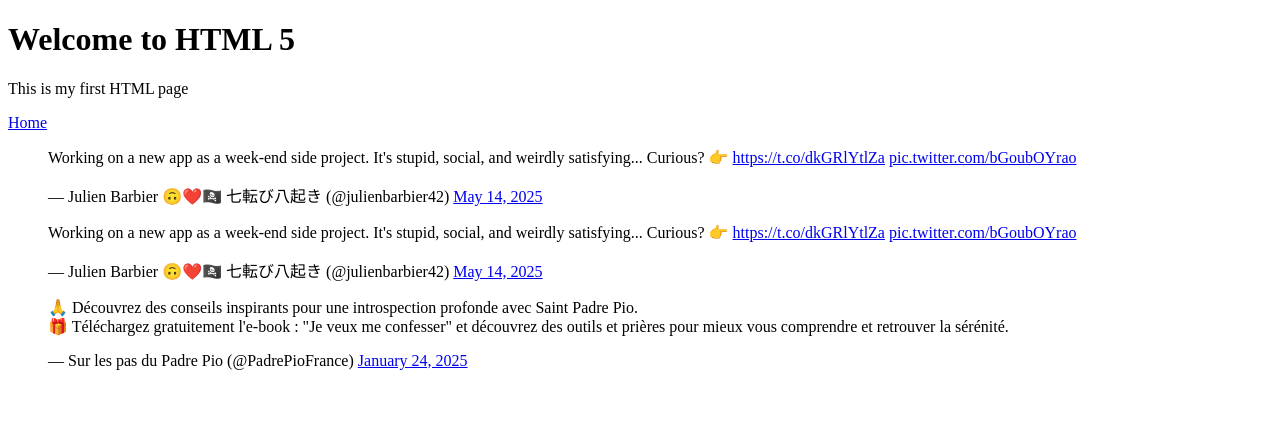
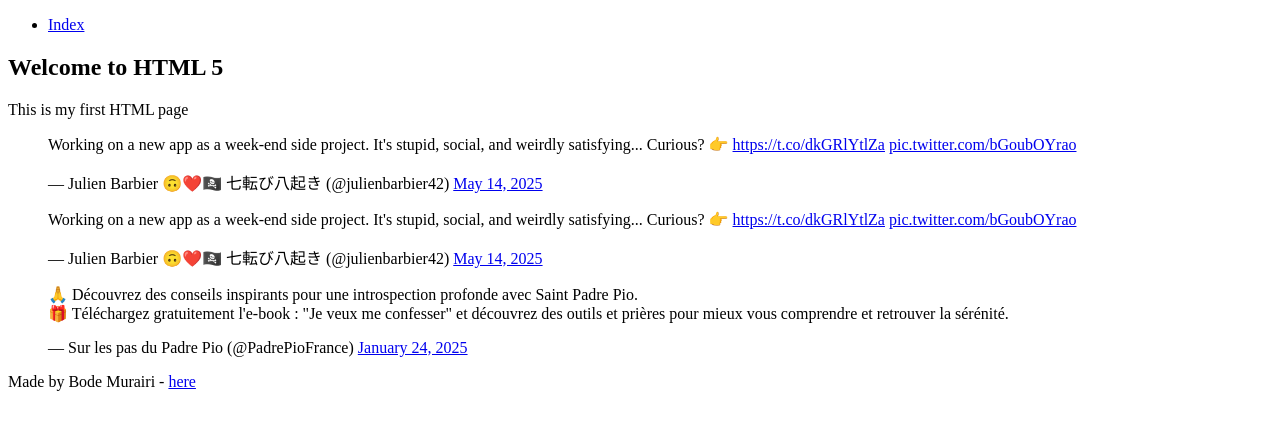
Before and after one commit to BodeMurairi2/alu-web-development, a plain HTML site: page html_basic/tweets.html in a window 1280 px wide. Drawn offline with Linux system fonts and the light colour scheme.

Commit message:
Html pages corrected

```diff
--- a/html_basic/tweets.html
+++ b/html_basic/tweets.html
@@ -6,17 +6,33 @@
         <title>Basic HTML 5 Page </title>
     </head>
     <body>
+        <header>
+            <nav>
+                <ul>
+                    <li><a href="index.html">Index</a></li>
+                </ul>
+            </nav>
+
+        </header>
+        <main>
+            <article>
+                <div>
                     <h1> Welcome to HTML 5 </h1>
                     <p> This is my first HTML page </p>
-        <div class="nav-bar">
-            <nav>
-                <a href="index.html">Home</a>
-            </nav>
                 </div>
+            </article>
+            <article>
                 <div class = "tweets">
                     <blockquote class="twitter-tweet"><p lang="en" dir="ltr">Working on a new app as a week-end side project. It&#39;s stupid, social, and weirdly satisfying... Curious? 👉 <a href="https://t.co/dkGRlYtlZa">https://t.co/dkGRlYtlZa</a> <a href="https://t.co/bGoubOYrao">pic.twitter.com/bGoubOYrao</a></p>&mdash; Julien Barbier 🙃❤️🏴‍☠️ 七転び八起き (@julienbarbier42) <a href="https://twitter.com/julienbarbier42/status/1922522354141315389?ref_src=twsrc%5Etfw">May 14, 2025</a></blockquote> <script async src="https://platform.twitter.com/widgets.js"></script>
                     <blockquote class="twitter-tweet"><p lang="en" dir="ltr">Working on a new app as a week-end side project. It&#39;s stupid, social, and weirdly satisfying... Curious? 👉 <a href="https://t.co/dkGRlYtlZa">https://t.co/dkGRlYtlZa</a> <a href="https://t.co/bGoubOYrao">pic.twitter.com/bGoubOYrao</a></p>&mdash; Julien Barbier 🙃❤️🏴‍☠️ 七転び八起き (@julienbarbier42) <a href="https://twitter.com/julienbarbier42/status/1922522354141315389?ref_src=twsrc%5Etfw">May 14, 2025</a></blockquote> <script async src="https://platform.twitter.com/widgets.js"></script>
                     <blockquote class="twitter-tweet"><p lang="fr" dir="ltr">🙏 Découvrez des conseils inspirants pour une introspection profonde avec Saint Padre Pio.<br>🎁 Téléchargez gratuitement l&#39;e-book : &quot;Je veux me confesser&quot; et découvrez des outils et prières pour mieux vous comprendre et retrouver la sérénité.</p>&mdash; Sur les pas du Padre Pio (@PadrePioFrance) <a href="https://twitter.com/PadrePioFrance/status/1882919855126610115?ref_src=twsrc%5Etfw">January 24, 2025</a></blockquote> <script async src="https://platform.twitter.com/widgets.js" charset="utf-8"></script>
                 </div>
+            </article>
+        </main>
+        <footer>
+            <div>
+                <p> Made by Bode Murairi - <a href="https://www.linkedin.com/in/bode-murairi-2490501aa/" target="_blank">here</a></p>
+            </div>
+        </footer>
     </body>
 </html>
```
Also changed, not shown: html_basic/index.html (+5 -3 lines). Lines whose indentation alone changed are shown as unchanged.
